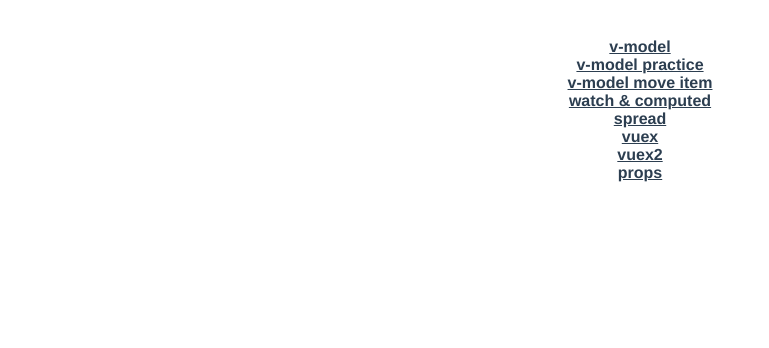
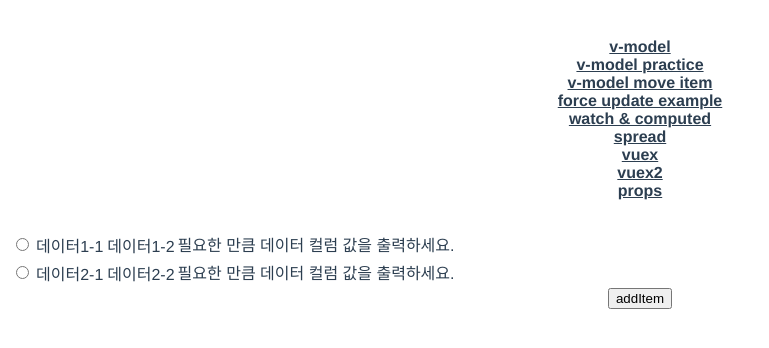
Before and after one commit to jinju2828/vue_practice, a Vue app in the folder vue-feature/: page /force-update in a window 1280 px wide. Shown: the top 348 px of the page, without its empty margins (0-769 px from the left). Built offline with nearby package versions, Linux system fonts and the light colour scheme.

Commit message:
feature: force update sample

```diff
--- a/vue-feature/src/App.vue
+++ b/vue-feature/src/App.vue
@@ -4,6 +4,7 @@
       <router-link to="/">v-model</router-link><br>
       <router-link to="/vmodel">v-model practice</router-link><br>
       <router-link to="/vmodel2">v-model move item</router-link><br>
+      <router-link to="/force-update">force update example</router-link><br>
       <router-link to="/about">watch & computed</router-link><br>
       <router-link to="/spread">spread</router-link><br>
       <router-link to="/vuex">vuex</router-link><br>
@@ -31,10 +32,6 @@
   font-weight: bold;
   color: #2c3e50;
 }
-
-nav a.router-link-exact-active {
-  color: #42b983;
-}
 </style>
 <script setup>
 </script>
--- a/vue-feature/src/router/index.js
+++ b/vue-feature/src/router/index.js
@@ -7,6 +7,7 @@
 import PropsView from "@/views/PropsView.vue";
 import VmodelView from "@/views/VmodelView.vue";
 import VmodelView2 from "@/views/VmodelView2.vue";
+import ForceUpdateView from "@/views/ForceUpdateView.vue";
 
 Vue.use(VueRouter)
 
@@ -25,6 +26,11 @@
     path: '/vmodel2',
     name: 'vmodel2',
     component: VmodelView2
+  },
+  {
+    path: '/force-update',
+    name: 'force-update',
+    component: ForceUpdateView
   },
   {
     path: '/vuex',
--- /dev/null
+++ b/vue-feature/src/views/ForceUpdateView.vue
@@ -0,0 +1,51 @@
+<template>
+  <div>
+    <table>
+      <tbody>
+      <tr v-for="(item, index) in items" :key="index"> <!-- :key는 Vue 렌더링 업데이트에 최적화 기능을 해준다.-->
+        <td>
+          <input type="radio" v-model="selectedItem" :value="item"> <!--:value에 있는 값을 selectedItem에 넣어준다. selectedColumn.-->
+        </td>
+        <td>{{ item.column1 }}</td>
+        <td>{{ item.column2 }}</td>
+        필요한 만큼 데이터 컬럼 값을 출력하세요.
+      </tr>
+      </tbody>
+    </table>
+    <div>
+      <button v-on:click="addItem">addItem</button>
+    </div>
+  </div>
+</template>
+
+<script>
+export default {
+  data() {
+    return {
+      items: [
+        { column1: '데이터1-1', column2: '데이터1-2' },
+        { column1: '데이터2-1', column2: '데이터2-2' },
+        // 여기에 필요한 데이터 항목을 추가하세요.
+      ],
+      selectedItem: null
+    };
+  },
+  methods: {
+    addItem() {
+      // push, pop, splice 등은 간접 수정에 속하고 변경 시 화면 렌더링이 된다.
+      // this.items.push({ column1: '데이터3-1', column2: '데이터3-2' });
+
+      // 직접 요소를 수정하는 경우는 직접 수정에 속하고 변경 시 화면 렌더링이 안된다.
+      // this.items[0] = { column1: '데이터3-1', column2: '데이터3-2' };
+
+      // 직접 요소를 수정하는 경우에는 this.$set()을 사용한다.
+      // this.$set(this.items, 2, { column1: '데이터3-1', column2: '데이터3-2' });
+
+      // 직접 요소를 수정하는 경우는 직접 수정에 속하고 변경 시 화면 렌더링을 위해 강제 업데이트를 발생 시킨다.
+      // 성능이 파괴될 것은 감안하고 써야한다.
+      this.items[0] = { column1: '데이터3-1', column2: '데이터3-2' };
+      this.$forceUpdate();
+    }
+  }
+}
+</script>
```
